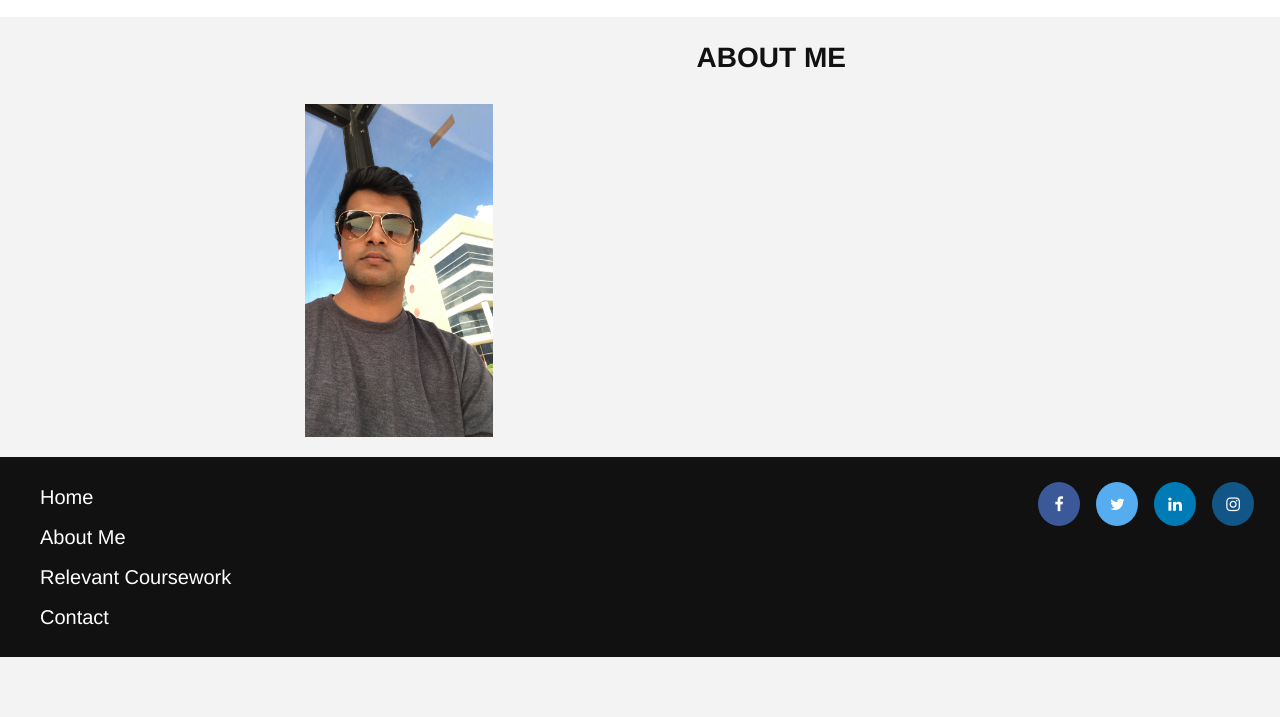
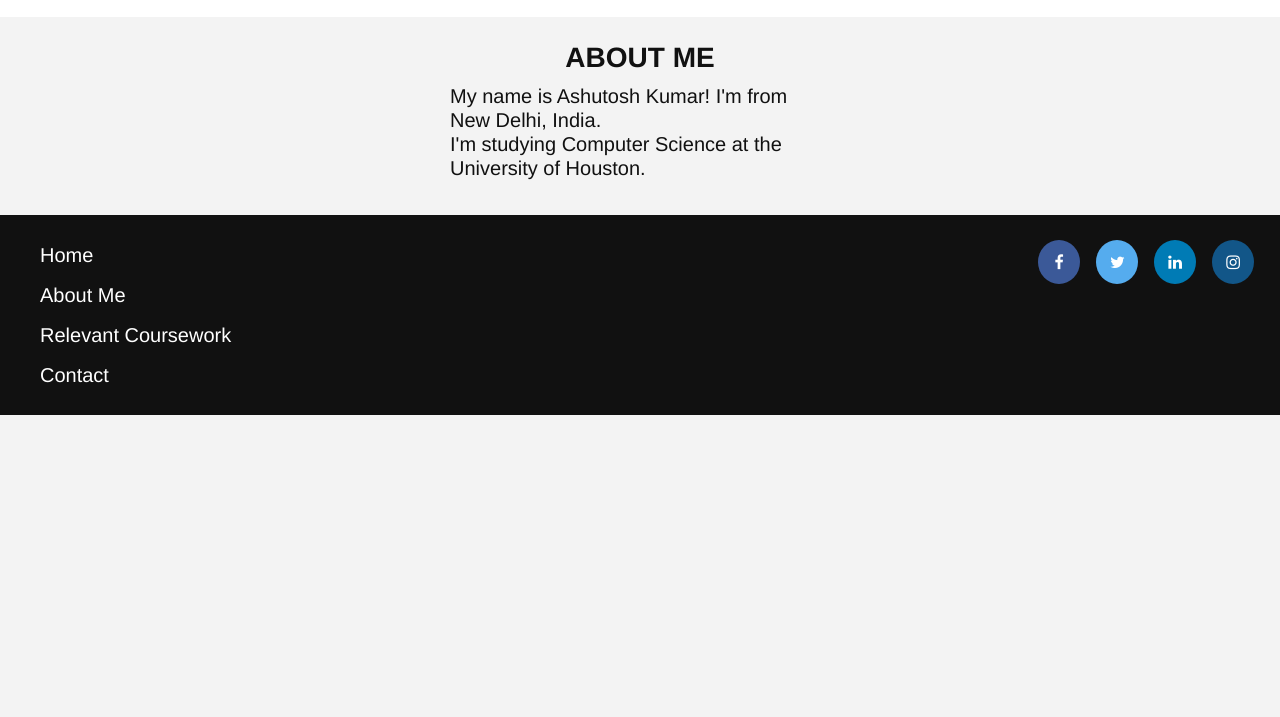
Before and after one commit to ashutosh29599/Personal-Website, a plain HTML site: page about_me.html in a window 1280 px wide. Shown: the part 83-800 px from the top of the page. Drawn offline with Linux system fonts and the light colour scheme.

Commit message:
Updated about_me

```diff
--- /dev/null
+++ b/about_me.css
@@ -0,0 +1,22 @@
+@import "style.css";
+
+@media only screen and (min-width: 1000px) {
+    main .wrapper {
+        /*align-items: center;*/
+        display: flex;
+    }
+
+    main .main-info {
+        display: inline-block;
+        margin: 0 auto;
+        width: 60%;
+    }
+
+    main .main-info h3 {
+        font-size: 28px;
+    }
+
+    main .main-info p {
+        font-size: 20px;
+    }
+}
--- a/about_me.html
+++ b/about_me.html
@@ -4,7 +4,7 @@
     <meta charset="UTF-8">
     <title>Title</title>
     <meta name="viewport" content="width=device-width, initial-scale=1.0">
-    <link rel="stylesheet" href="style.css">
+    <link rel="stylesheet" href="about_me.css">
     <link rel="stylesheet" href="https://cdnjs.cloudflare.com/ajax/libs/font-awesome/4.7.0/css/font-awesome.min.css">
 </head>
 
@@ -28,9 +28,14 @@
     <div class="wrapper">
         <article class="main-info">
             <h3>ABOUT ME</h3>
+            <p>
+                My name is Ashutosh Kumar! I'm from New Delhi, India. <br>
+                I'm studying Computer Science at the University of Houston.
+            </p>
+
+
 
         </article>
-        <img class="img-ashutosh" src="img/ashutosh.JPG" alt="Ashutosh Image">
     </div>
 </main>
 
--- /dev/null
+++ b/contact.css
@@ -0,0 +1,14 @@
+@import "style.css";
+
+@media only screen and (min-width: 1000px) {
+    main .wrapper {
+        /*align-items: center;*/
+        display: flex;
+    }
+
+    main .main-info {
+        display: inline-block;
+        margin: 0 auto;
+        width: 80%;
+    }
+}
--- a/style.css
+++ b/style.css
@@ -17,13 +17,17 @@ header .header-logo {
     color: #111;
     display: block;
     font-family: arial, Helvetica, sans-serif;
-    font-size: 28px;
+    font-size: 30px;
     font-weight: 600;
     margin: 0 0;
     padding: 10px;
     text-align: center;
     text-decoration: none;
     text-transform: uppercase;
+}
+
+header .header-logo:hover {
+    color: deeppink;
 }
 
 header nav ul {
```
Also changed, not shown: contact.html (+2 -3 lines).
